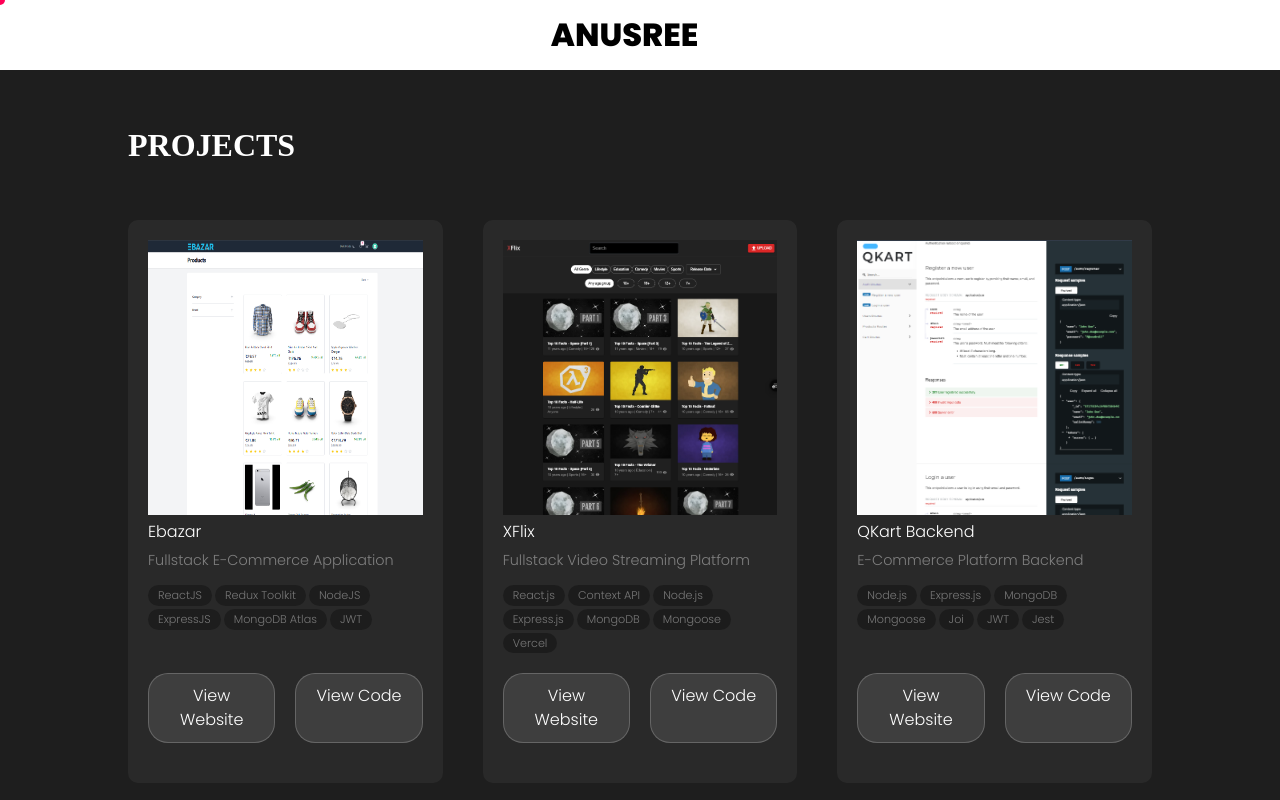
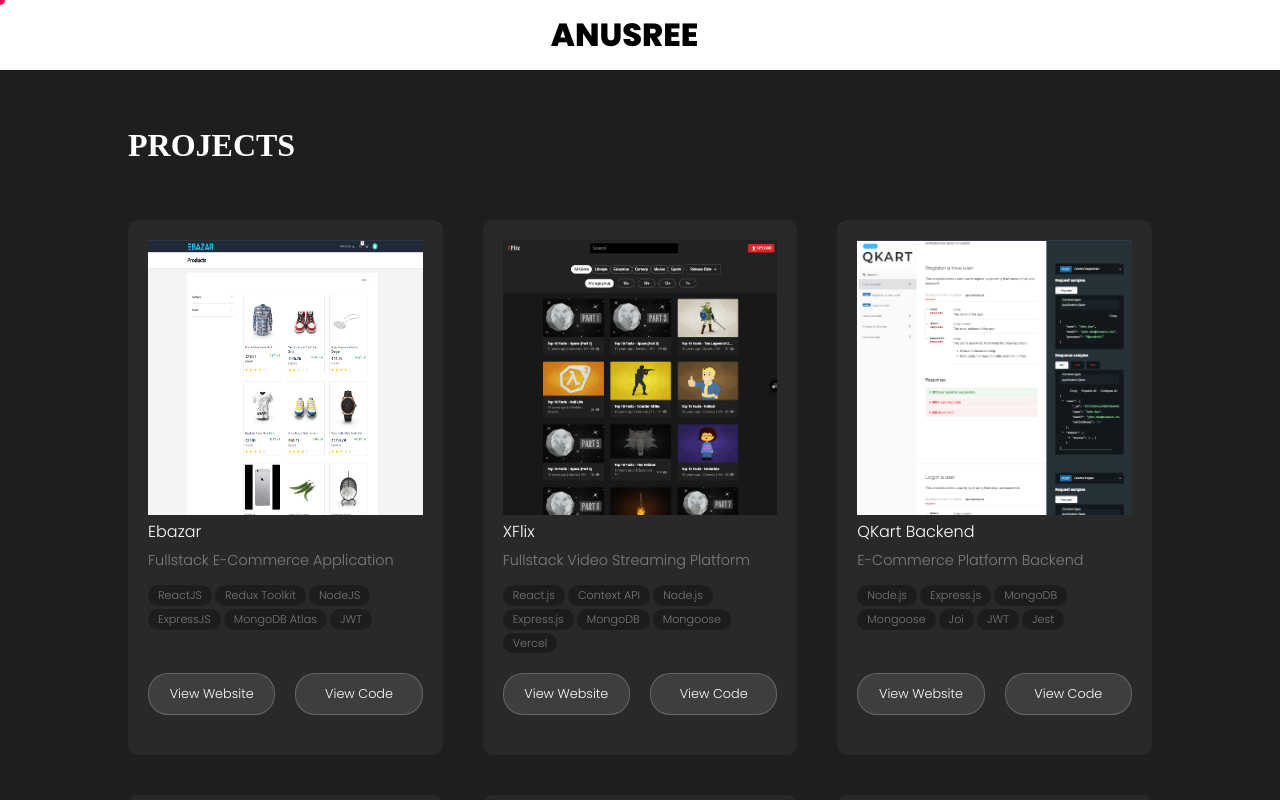
Before and after one commit to Anusree6154s/portfolio-website-3, a Next.js app: page /projects in a window 1280 px wide. Shown: the top 800 px of the page. Built offline with nearby package versions, Linux system fonts and the light colour scheme; a web font is replaced by a local one.

Commit message:
fix(ui): change font size projects buttons

```diff
--- a/src/styles/projects.module.scss
+++ b/src/styles/projects.module.scss
@@ -183,6 +183,7 @@
             margin-top: auto;
             justify-self: end;
 
+
             * {
               padding: 10px 20px;
               text-align: center;
@@ -192,6 +193,11 @@
               background-color: rgba(255, 255, 255, 0.1);
               color: white;
               transition: color 0.5s ease, background-color 0.5s ease;
+
+              @media (min-width: 1024px) and (max-width: 1440px) {
+                font-size: 80%;
+                white-space: nowrap;
+              }
 
               &:hover {
                 background-color: white;
```
